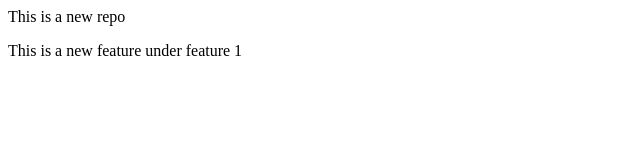
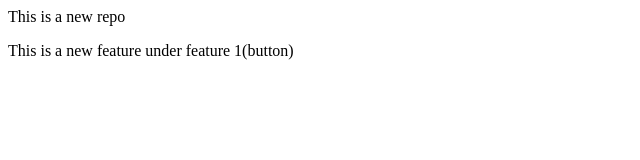
Before and after one commit to Manviaggar/LocalREpo, a plain HTML site: page index.html in a window 1280 px wide. Shown: the full height of the page, 0-640 px from the left. Drawn offline with Linux system fonts and the light colour scheme.

Commit message:
Add button

```diff
--- a/index.html
+++ b/index.html
@@ -1,2 +1,2 @@
 <p>This is a new repo</p>
-<p> This is a new feature under feature 1</p>
+<p> This is a new feature under feature 1(button)</p>
```
